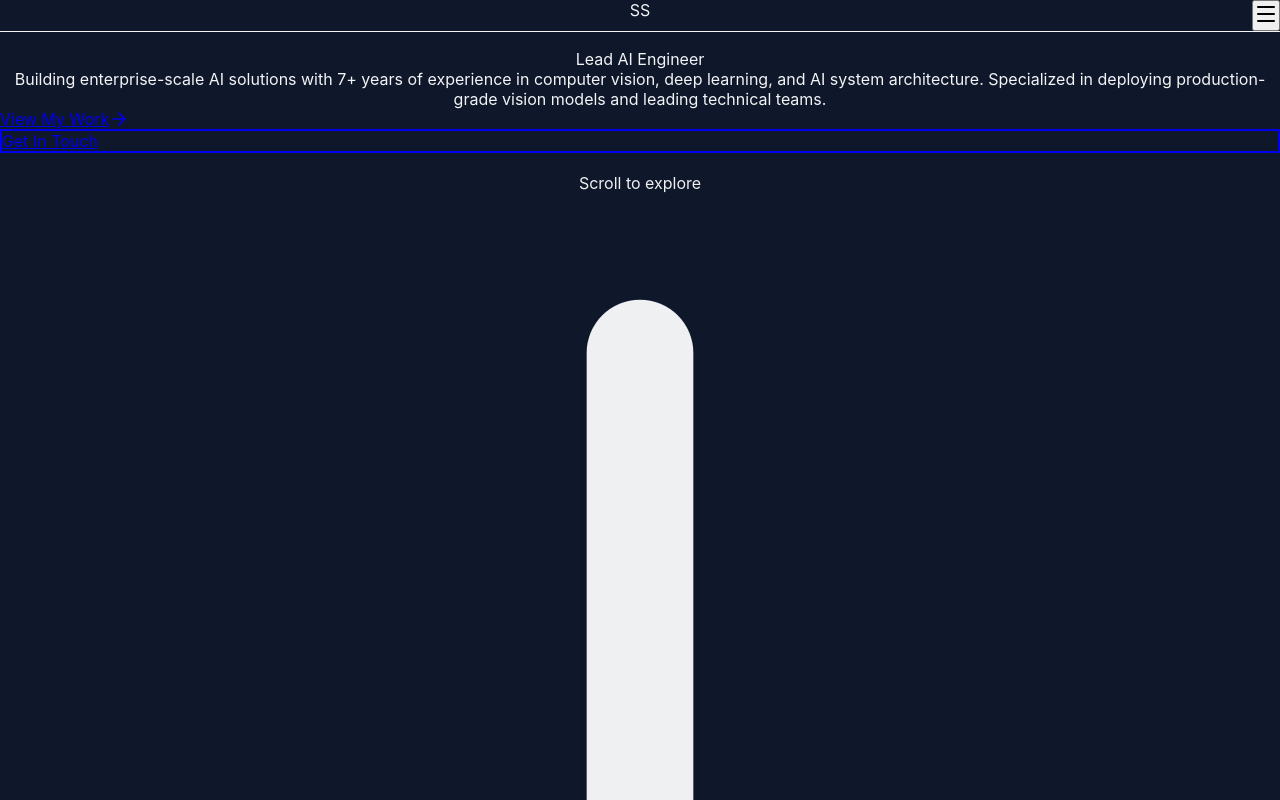
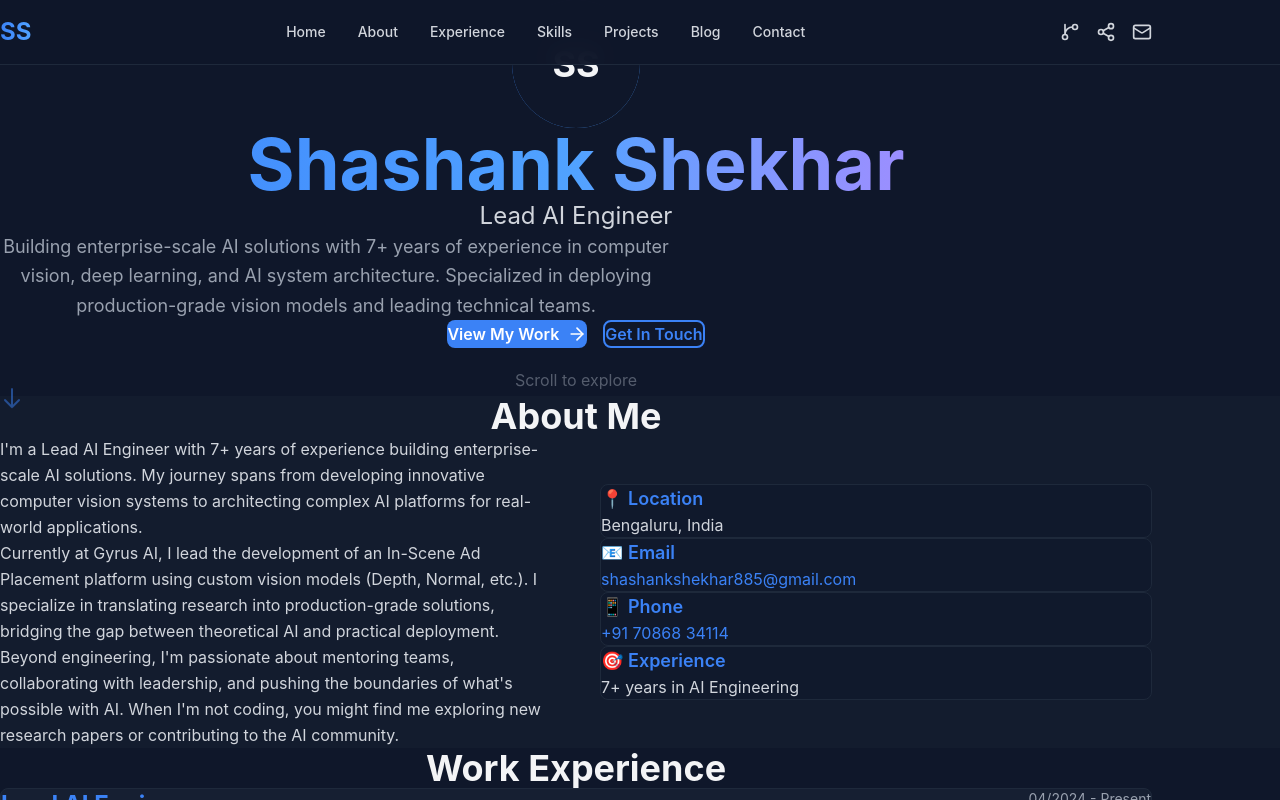
Before and after one commit to shank885/shank885.github.io, a React app: page / in a window 1280 px wide. Shown: the top 800 px of the page. Built offline with nearby package versions, Linux system fonts and the light colour scheme; the HTML template or start-up script is replaced by a standard one.

Commit message:
Fix Tailwind v4 CSS: replace v3 directives with v4 import and @theme

```diff
--- a/src/index.css
+++ b/src/index.css
@@ -1,6 +1,11 @@
-@tailwind base;
-@tailwind components;
-@tailwind utilities;
+@import "tailwindcss";
+
+@theme {
+  --color-primary: #0f172a;
+  --color-secondary: #1e293b;
+  --color-accent: #3b82f6;
+  --color-accentDark: #1e40af;
+}
 
 * {
   margin: 0;
```
